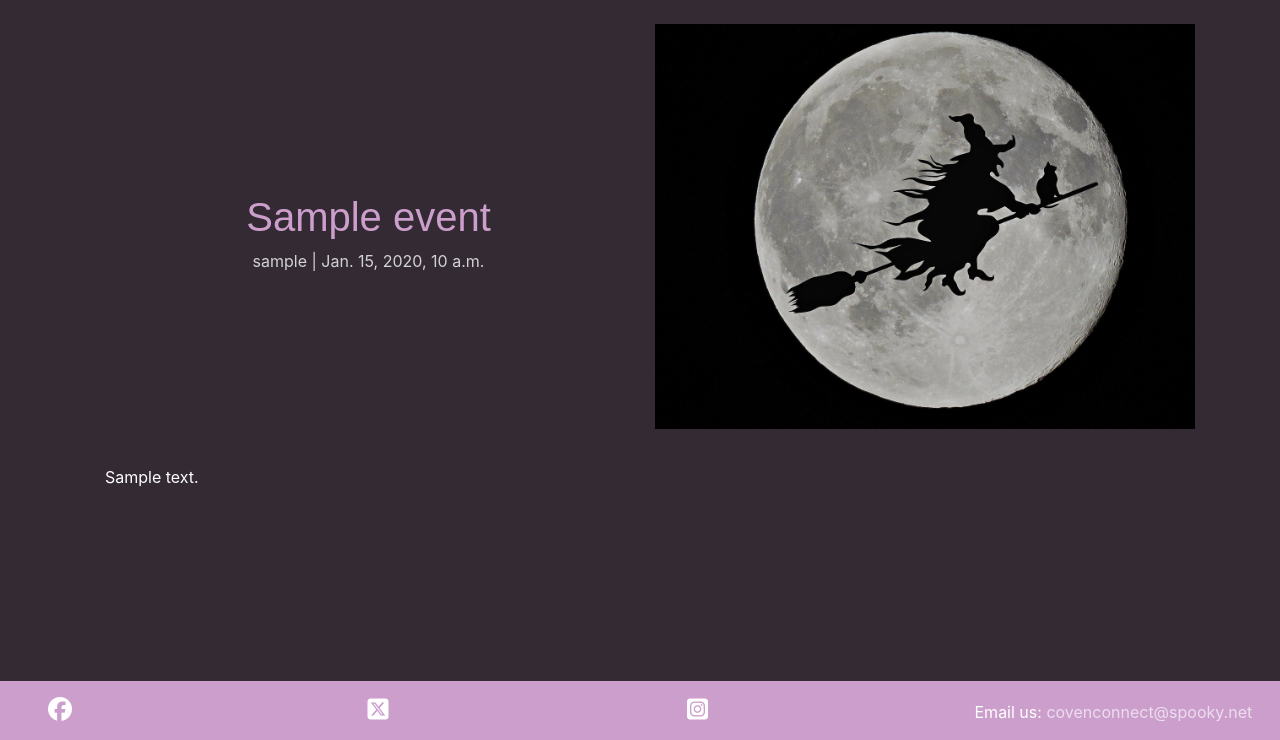
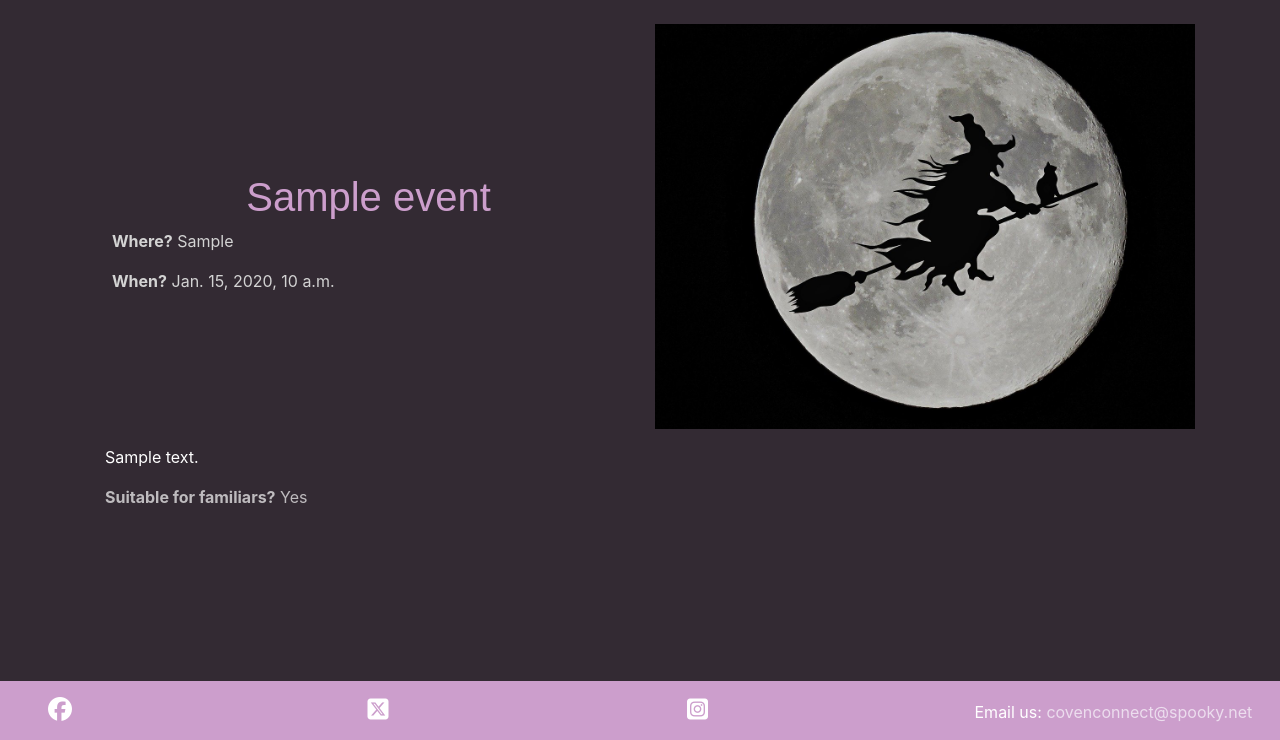
Before and after one commit to eva-may-JS/Individual-Full-Stack-Project, a Django app: a page that uses events/templates/events/event_detail.html in a window 1280 px wide. Shown: the part 60-800 px from the top of the page. Run offline with Django 4.2, Linux system fonts and the light colour scheme; tables that the repository leaves empty hold one stand-in row (values such as "Sample post"); some libraries are stand-ins or nearby versions; some web fonts are replaced.

Commit message:
Add event information to event detail template

```diff
--- a/events/templates/events/event_detail.html
+++ b/events/templates/events/event_detail.html
@@ -8,8 +8,10 @@
         <div class="col-md-6 text-center">
             <!-- Event title -->
             <h1 class="event-title">{{ event.title }}</h1>
-            <!-- Event author and date -->
-            <p class="event-subtitle">{{ event.author }} | {{ event.date }}</p>
+            <!-- Event location -->
+            <p class="event-subtitle"> <strong>Where?</strong> {{ event.location }}</p>
+            <!-- Event date -->
+            <p class="event-subtitle"> <strong>When?</strong> {{ event.date }}</p>
         </div>
         <div class="col-md-6 text-center mt-4">
             <img src="{% static 'images/default.jpg' %}" class="scale img-fluid" alt="placeholder">
@@ -21,10 +23,13 @@
     <div class="row">
         <div class="col card mb-4 mt-3 left top">
             <div class="card-body">
-                <!-- The post content goes inside the card-text. -->
-                <!-- Use the | safe filter inside the template tags -->
+                <!-- Event description -->
                 <p class="card-text">
                     {{ event.description | safe }}
+                </p>
+                <p class="card-text muted-text">
+                    <!-- get_FOO_display method used to display associated string representation of integer model field -->
+                    <strong>Suitable for familiars?</strong> {{ event.get_familiar_display }}
                 </p>
             </div>
         </div>
--- a/events/templates/events/event_list.html
+++ b/events/templates/events/event_list.html
@@ -16,9 +16,10 @@
                         <div class="card-body">
                             <div class="image-container"></div>
                             <a href="{% url 'event_detail' event.slug %}" class="event-title">
+                                <img src="{% static 'images/default.jpg' %}" class="event-image d-flex justify-content-center card-img-top" alt="placeholder">
                                 <h2 class="card-title">{{ event.title }}</h2>
                             </a>
-                            <hr />
+
                             <p class="card-text">{{ event.excerpt }}</p>
                             <p class="card-text h6 blue text-center">{{ event.date}}
                             </p>
--- a/static/css/style.css
+++ b/static/css/style.css
@@ -16,6 +16,10 @@ body {
     display: flex;
     align-items: center;
     justify-content: center;
+}
+
+.muted-text {
+    color:#ffffffae;
 }
 
 /* Header and navbar */
@@ -66,6 +70,10 @@ body {
     background-color: rgb(242, 197, 124, 0.05);
 }
 
+.card-body {
+    padding-top: 0;
+}
+
 .blue {
     color:#188181;
 }
@@ -85,6 +93,10 @@ body {
     min-width: 30%;
     left: -2px;
     background-color: #188181;
+}
+
+.event-image {
+    margin-bottom: 25px;
 }
 
 .scale {
@@ -136,6 +148,8 @@ body {
     text-decoration: none;
     color: #CC9ECC;
     font-family: Borel, sans-serif;
+    margin-top: 10%;
+    margin-left: 5%;
 }
 
 .event-title:hover {
@@ -154,14 +168,10 @@ body {
     color: #332a33;
 }
 
-.event-title {
-    margin-top: 10%;
-    margin-left: 5%;
-}
-
 .event-subtitle {
     margin-left: 5%;
     color: lightgray;
+    text-align: left;
 }
 
 .btn-signup,
```
